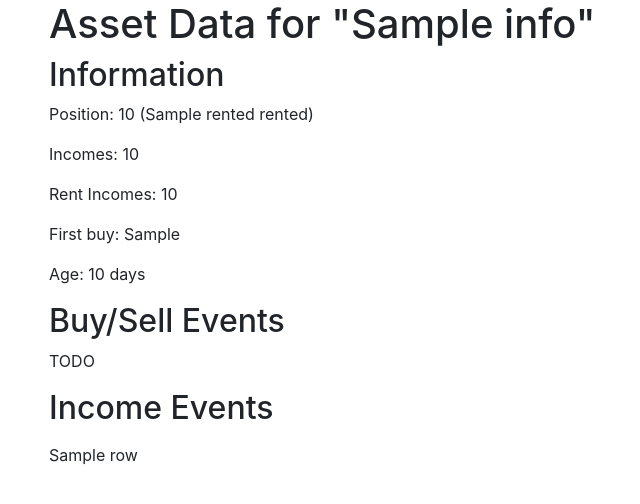
After one commit to andrenepomuceno/wallet.py, a Flask app: template templates/view_asset.html in a window 1280 px wide. The commit adds this page. Shown: the top 504 px of the page, without its empty margins (36-676 px from the left). Run offline with Flask 3, Linux system fonts and the light colour scheme; the template is opened without the code that fills it: most values are stand-ins (such as "Sample title", 1, 10 or a date in 2020).

Commit message:
Added base template

```diff
--- /dev/null
+++ b/templates/base.html
@@ -0,0 +1,20 @@
+<!doctype html>
+<html>
+<head>
+    <meta charset="utf-8">
+    <meta name="viewport" content="width=device-width, initial-scale=1, shrink-to-fit=no">
+    <link rel="stylesheet" href="https://cdn.jsdelivr.net/npm/bootstrap@4.6.2/dist/css/bootstrap.min.css" integrity="sha384-xOolHFLEh07PJGoPkLv1IbcEPTNtaed2xpHsD9ESMhqIYd0nLMwNLD69Npy4HI+N" crossorigin="anonymous">
+    <title>wallet.py</title>
+    <style>
+    </style>
+</head>
+<body>
+    <div class="container">
+        {% block content %}
+        {% endblock %}
+    </div>
+    <script src="https://cdn.jsdelivr.net/npm/jquery@3.5.1/dist/jquery.slim.min.js" integrity="sha384-DfXdz2htPH0lsSSs5nCTpuj/zy4C+OGpamoFVy38MVBnE+IbbVYUew+OrCXaRkfj" crossorigin="anonymous"></script>
+    <script src="https://cdn.jsdelivr.net/npm/popper.js@1.16.1/dist/umd/popper.min.js" integrity="sha384-9/reFTGAW83EW2RDu2S0VKaIzap3H66lZH81PoYlFhbGU+6BZp6G7niu735Sk7lN" crossorigin="anonymous"></script>
+    <script src="https://cdn.jsdelivr.net/npm/bootstrap@4.6.2/dist/js/bootstrap.min.js" integrity="sha384-+sLIOodYLS7CIrQpBjl+C7nPvqq+FbNUBDunl/OZv93DB7Ln/533i8e/mZXLi/P+" crossorigin="anonymous"></script>
+</body>
+</html>
--- /dev/null
+++ b/templates/view_asset.html
@@ -0,0 +1,21 @@
+{% extends "base.html" %}
+{% block content %}
+    <h1>Asset Data for "{{ info['name'] }}"</h1>
+
+    <h2>Information</h2>
+    <p>Position: {{ info['position_sum'] }} ({{ info['rented'] }} rented)</p>
+    <p>Incomes: {{ info['incomes_sum'] }}</p>
+    <p>Rent Incomes: {{ info['rents_income_sum'] }}</p>
+    <p>First buy: {{ info['first_buy'] }}</p>
+    <p>Age: {{ info['age'] }} days</p>
+
+    <h2>Buy/Sell Events</h2>
+    <p>TODO</p>
+
+    <h2>Income Events</h2>
+    <div class="table table-striped mt-3">
+        {% for row in income_events %}
+            {{ row|safe }}
+        {% endfor %}
+    </div>
+{% endblock %}
--- a/wallet.py
+++ b/wallet.py
@@ -183,7 +183,7 @@ def view_asset_request(request, asset):
     ]
     incomes_sum = incomes['Valor da Operação'].sum()
 
-    dataframes['incomes'] = incomes
+    dataframes['incomes'] = incomes[['Data', 'Movimentação', 'Valor da Operação']]
     asset_info['incomes_sum'] = incomes_sum
 
     rents = credit.loc[
```
Also changed, not shown: templates/index.html (+3 -8 lines), templates/view_table.html (+3 -19 lines).
